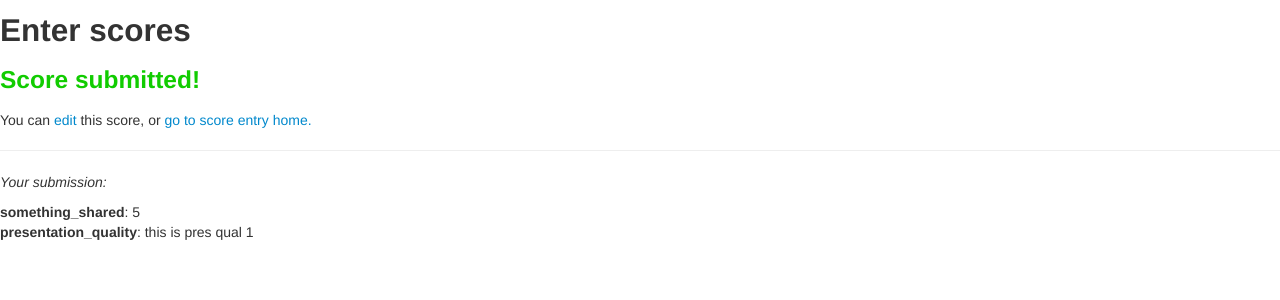
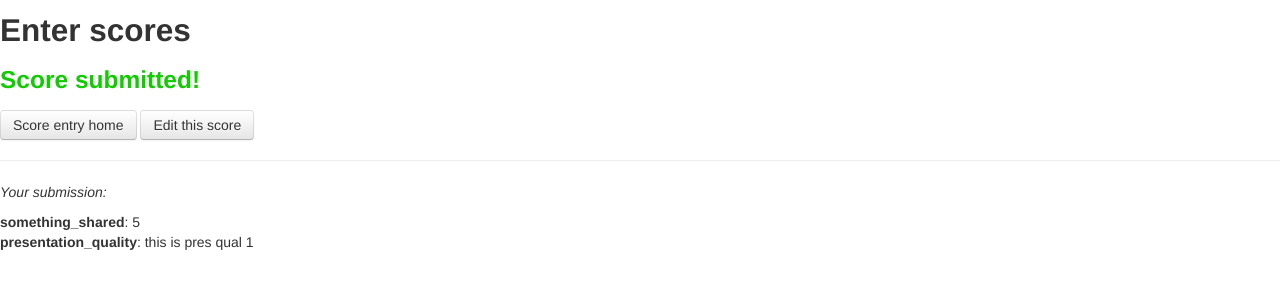
Before and after one commit to 7-factorial/steamify-scoring, a Django app: page /steamify/entry/1/M.EN/1/view/1 in a window 1280 px wide. Shown: the top 300 px of the page. Run offline with Django 3.2, Linux system fonts and the light colour scheme; data comes from the database, SQL or seed files in the repository.

Commit message:
aesthetic html changes

```diff
--- a/steamify/templates/steamify/generic_score_form.html
+++ b/steamify/templates/steamify/generic_score_form.html
@@ -11,9 +11,10 @@
         &gt;
         <a href="{% url 'steamify:pickteamname' view.kwargs.spontOrLong %}">Team: {{ view.kwargs.team_id_number }}</a>
     </p>
+    <hr />
     <form method="post">
         {% csrf_token %}
         <table> {{ form|crispy }} </table>
-        <input type="submit" value="Submit Score" class="btn btn-primary">
+        <input type="submit" value="Submit Score" class="btn btn-large btn-primary">
     </form>
 {% endblock %}
--- a/steamify/templates/steamify/genericdetail.html
+++ b/steamify/templates/steamify/genericdetail.html
@@ -3,10 +3,10 @@
 {% block content %}
   <h2>Enter scores</h2>
   <h3 style="color: #1c0">Score submitted!</h3>
-  <p>You can
-      <a href="{{ premade_edit_link }}">edit</a>
-      this score, or
-      <a href="{% url 'steamify:entryhome' %}">go to score entry home.</a></p>
+  <p>
+      <a class="btn"  href="{% url 'steamify:entryhome' %}">Score entry home</a>
+      <a class="btn" href="{{ premade_edit_link }}">Edit this score</a>
+  </p>
   <hr />
   <p><em>Your submission:</em></p>
   <p>
```
